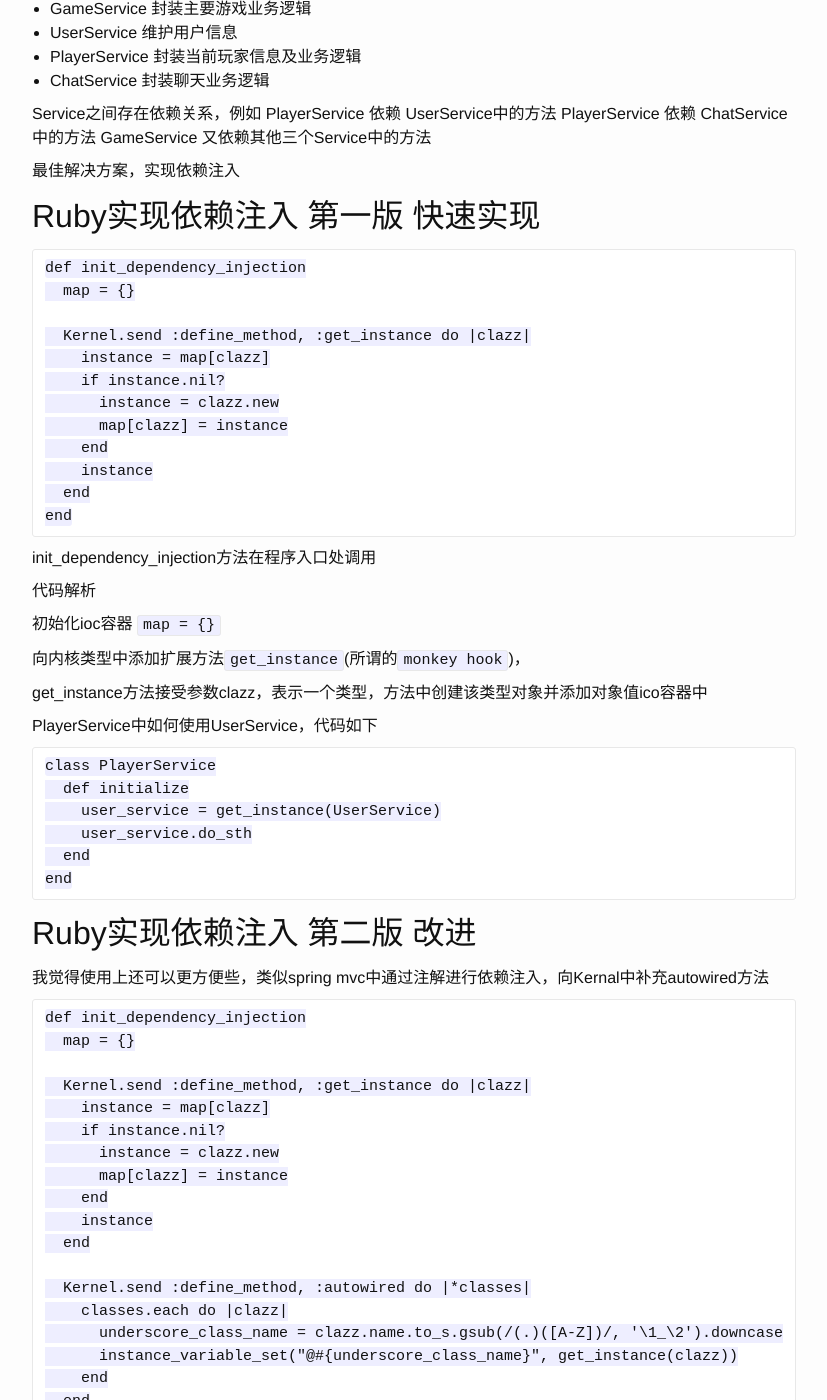
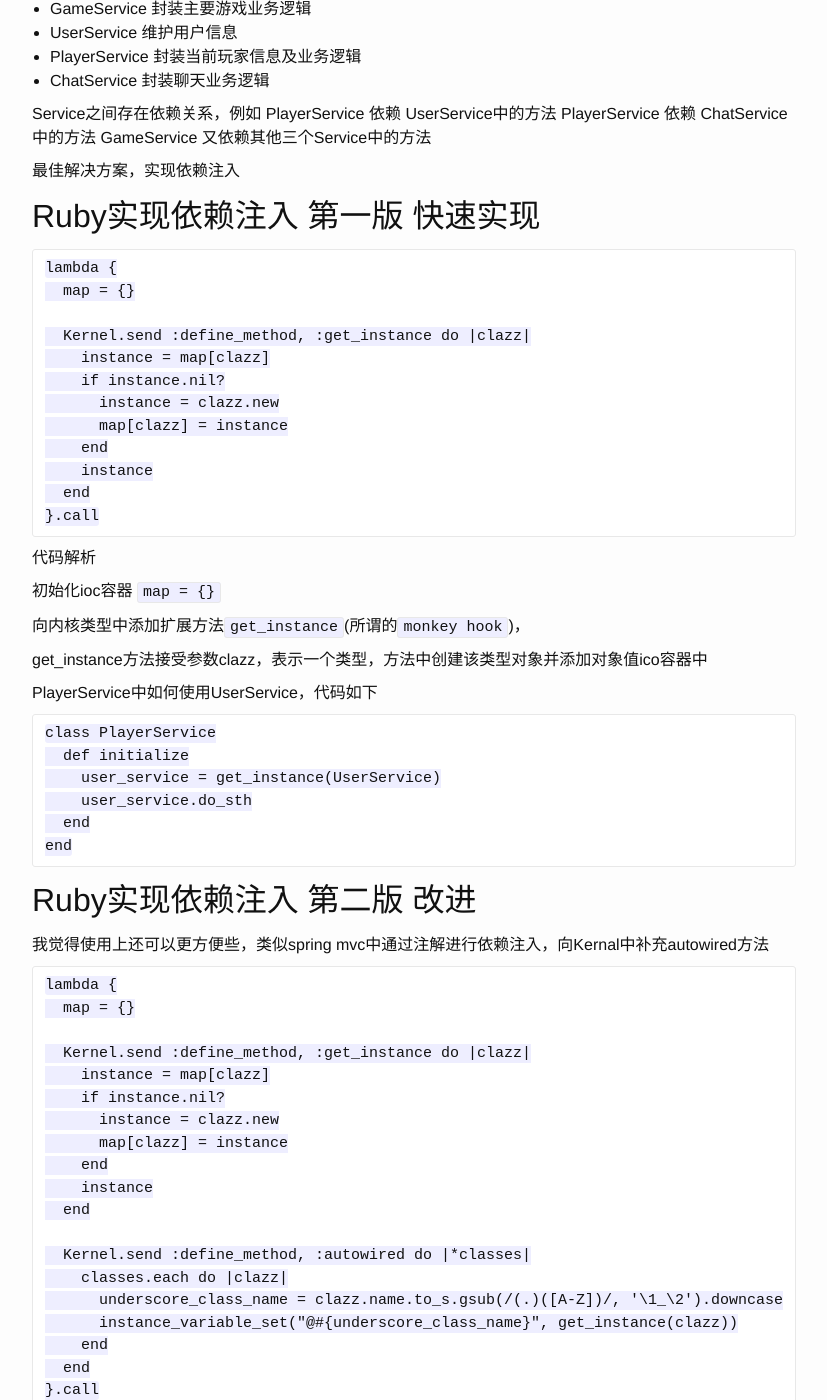
Before and after one commit to HungryAnt/hungryant.github.io, a Jekyll site: the page built from _posts/2015-07-31-ruby-dependency-injection.markdown, in a window 1280 px wide and 1400 px high, scrolled down 338 px. Shown: the whole window, without its empty margins (226-1053 px from the left). Built offline with Jekyll 4.4.1, drawn with Linux system fonts in a browser that asks for light colours; comment, search, counter and statistics services are not loaded; some of the changed text lies outside the part shown.

Commit message:
update some code blocks in ruby posts

```diff
--- a/_posts/2015-07-31-ruby-dependency-injection.markdown
+++ b/_posts/2015-07-31-ruby-dependency-injection.markdown
@@ -25,7 +25,7 @@ GameService 又依赖其他三个Service中的方法
 
 ## Ruby实现依赖注入 第一版 快速实现
 
-	def init_dependency_injection
+	lambda {
 	  map = {}
 
 	  Kernel.send :define_method, :get_instance do |clazz|
@@ -36,9 +36,7 @@ GameService 又依赖其他三个Service中的方法
 	    end
 	    instance
 	  end
-	end
-
-init_dependency_injection方法在程序入口处调用
+	}.call
 
 代码解析
 
@@ -62,7 +60,7 @@ PlayerService中如何使用UserService，代码如下
 
 我觉得使用上还可以更方便些，类似spring mvc中通过注解进行依赖注入，向Kernal中补充autowired方法
 
-	def init_dependency_injection
+	lambda {
 	  map = {}
 
 	  Kernel.send :define_method, :get_instance do |clazz|
@@ -80,7 +78,7 @@ PlayerService中如何使用UserService，代码如下
 	      instance_variable_set("@#{underscore_class_name}", get_instance(clazz))
 	    end
 	  end
-	end
+	}.call
 
 使用方式如下
 
```
Also changed, not shown: _posts/2015-10-07-ruby-httpclient-in-action.markdown (+27 -1 lines).
